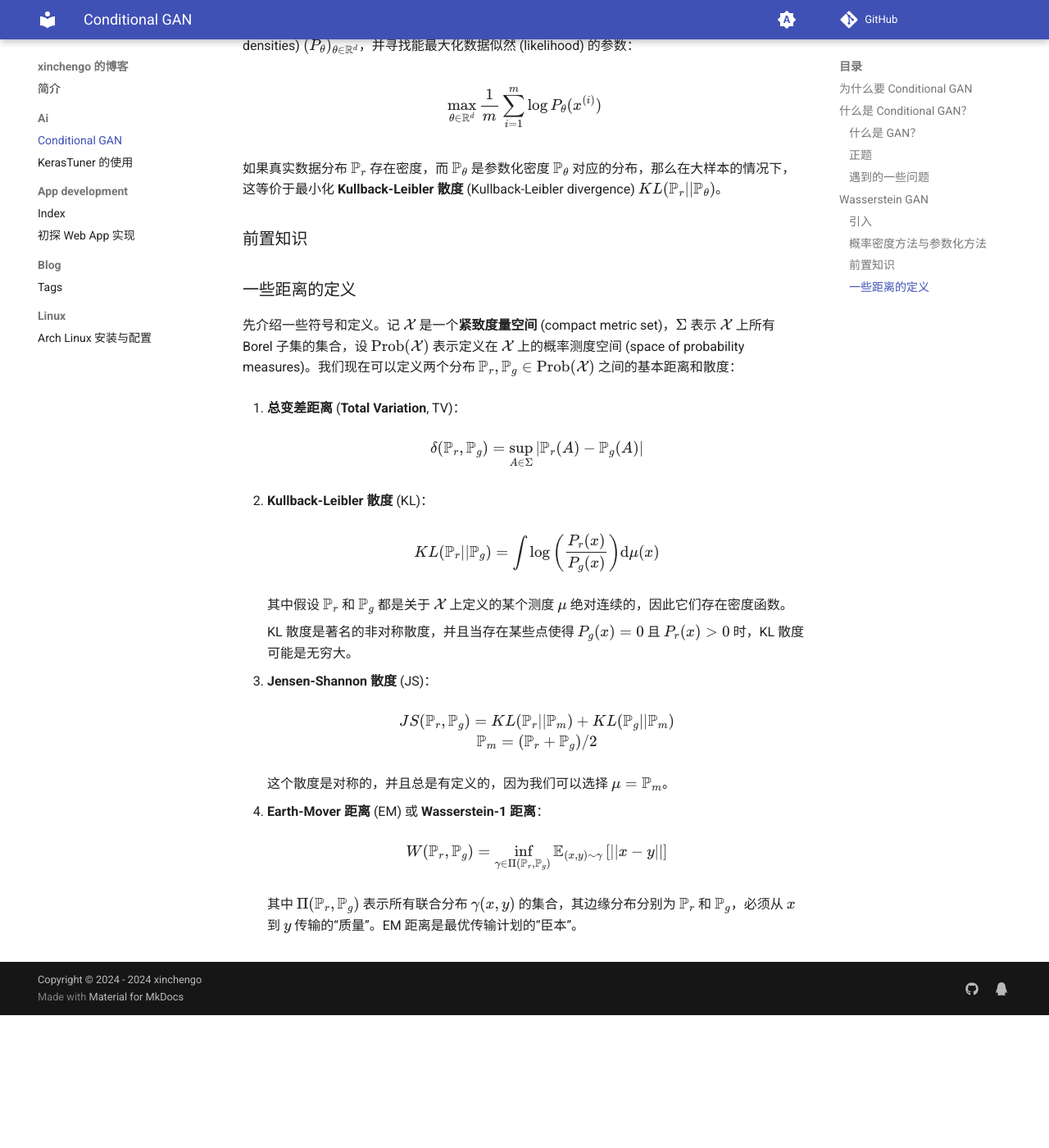
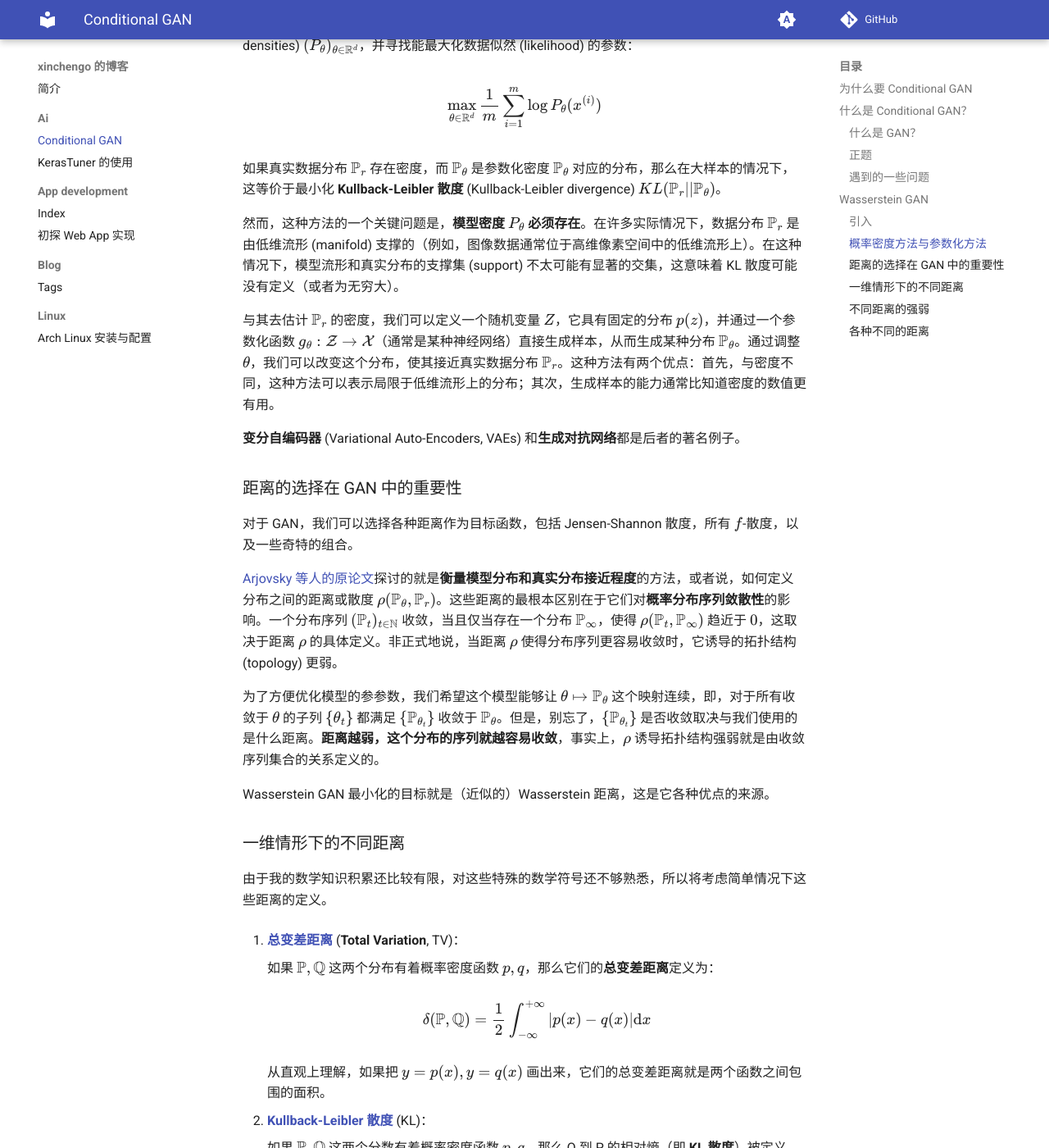
Before and after one commit to xinchengo/xinchengo.github.io, an MkDocs documentation site: the page built from docs/ai/20250126-探秘 Conditional GAN 之原理.md, in a window 1280 px wide and 1400 px high, scrolled down 3170 px. Shown: the whole window at 82% size. Built offline with MkDocs 1.6.1 and Material for MkDocs 9.7.7, drawn with Linux system fonts in a browser that asks for light colours; comment, search, counter and statistics services are not loaded; before the commit the page ends 4408 px from its top, so only the background shows below that; some of the changed text lies outside the part shown.

Commit message:
Add update for GAN

```diff
--- a/docs/ai/20250126-探秘 Conditional GAN 之原理.md
+++ b/docs/ai/20250126-探秘 Conditional GAN 之原理.md
@@ -106,11 +105,82 @@
 
 如果真实数据分布 $\mathbb P_r$ 存在密度，而 $\mathbb P_{\theta}$ 是参数化密度 $\mathbb P_{\theta}$ 对应的分布，那么在大样本的情况下，这等价于最小化 **Kullback-Leibler 散度** (Kullback-Leibler divergence) $KL(\mathbb P_r||\mathbb P_{\theta})$。
 
-### 前置知识
+然而，这种方法的一个关键问题是，**模型密度 $P_\theta$ 必须存在**。在许多实际情况下，数据分布 $\mathbb{P}_r$ 是由低维流形 (manifold) 支撑的（例如，图像数据通常位于高维像素空间中的低维流形上）。在这种情况下，模型流形和真实分布的支撑集 (support) 不太可能有显著的交集，这意味着 KL 散度可能没有定义（或者为无穷大）。
 
+与其去估计 $\mathbb P_r$ 的密度，我们可以定义一个随机变量 $Z$，它具有固定的分布 $p(z)$，并通过一个参数化函数 $g_\theta: \mathcal{Z} \rightarrow \mathcal{X}$（通常是某种神经网络）直接生成样本，从而生成某种分布 $\mathbb{P}_\theta$。通过调整 $\theta$，我们可以改变这个分布，使其接近真实数据分布 $\mathbb{P}_r$。这种方法有两个优点：首先，与密度不同，这种方法可以表示局限于低维流形上的分布；其次，生成样本的能力通常比知道密度的数值更有用。
 
+**变分自编码器** (Variational Auto-Encoders, VAEs) 和**生成对抗网络**都是后者的著名例子。
 
-### 一些距离的定义
+### 距离的选择在 GAN 中的重要性
+
+对于 GAN，我们可以选择各种距离作为目标函数，包括 Jensen-Shannon 散度，所有 $f$-散度，以及一些奇特的组合。
+
+[Arjovsky 等人的原论文](https://arxiv.org/abs/1701.07875)探讨的就是**衡量模型分布和真实分布接近程度**的方法，或者说，如何定义分布之间的距离或散度 $\rho(\mathbb P_{\theta},\mathbb P_r)$。这些距离的最根本区别在于它们对**概率分布序列敛散性**的影响。一个分布序列 $(\mathbb P_t)_{t\in\mathbb N}$ 收敛，当且仅当存在一个分布 $\mathbb P_{\infty}$，使得 $\rho(\mathbb P_t,\mathbb P_{\infty})$ 趋近于 $0$，这取决于距离 $\rho$ 的具体定义。非正式地说，当距离 $\rho$ 使得分布序列更容易收敛时，它诱导的拓扑结构 (topology) 更弱。
+
+为了方便优化模型的参参数，我们希望这个模型能够让 $\theta \mapsto \mathbb P_{\theta}$ 这个映射连续，即，对于所有收敛于 $\theta$ 的子列 $\left\{\theta_t\right\}$ 都满足 $\left\{\mathbb P_{\theta_t}\right\}$ 收敛于 $\mathbb P_{\theta}$。但是，别忘了，$\left\{\mathbb P_{\theta_t}\right\}$ 是否收敛取决与我们使用的是什么距离。**距离越弱，这个分布的序列就越容易收敛**，事实上，$\rho$ 诱导拓扑结构强弱就是由收敛序列集合的关系定义的。
+
+Wasserstein GAN 最小化的目标就是（近似的）Wasserstein 距离，这是它各种优点的来源。
+
+### 一维情形下的不同距离
+
+由于我的数学知识积累还比较有限，对这些特殊的数学符号还不够熟悉，所以将考虑简单情况下这些距离的定义。
+
+1. [**总变差距离**](https://en.wikipedia.org/wiki/Total_variation_distance_of_probability_measures) (**Total Variation**, TV)：
+
+    如果 $\mathbb P,\mathbb Q$ 这两个分布有着概率密度函数 $p,q$，那么它们的**总变差距离**定义为：
+
+    $$
+    \delta(\mathbb P,\mathbb Q)=\frac{1}{2}\int_{-\infty}^{+\infty} |p(x)-q(x)|\mathrm dx
+    $$
+
+    从直观上理解，如果把 $y=p(x),y=q(x)$ 画出来，它们的总变差距离就是两个函数之间包围的面积。
+
+2. [**Kullback-Leibler 散度**](https://en.wikipedia.org/wiki/Kullback%E2%80%93Leibler_divergence) (KL)：
+
+    如果 $\mathbb P,\mathbb Q$ 这两个分数有着概率密度函数 $p,q$，那么 Q 到 P 的相对熵（即 **KL 散度**）被定义为：
+
+    $$
+    \begin{aligned}
+    D_{KL}(\mathbb P||\mathbb Q)&=\int_{-\infty}^{+\infty}p(x)\log\left(\frac{p(x)}{q(x)}\right)\mathrm dx \\
+    &=\mathbb E_{x\sim \mathbb P}\left[\log\frac{p(x)}{q(x)}\right]
+    \end{aligned}
+    $$
+
+    在这个定义下，KL 散度在很多情况下都不存在，而且即使存在也很可能不是对称的（考虑 $\exists x,q(x)=0$）。为了让这个散度变得对称，我们又定义了一个**Jensen-Shannon 散度**，即：
+
+    $$
+    \begin{gather*}
+    D_{JS}(\mathbb P||\mathbb Q)=D_{KL}(\mathbb P||\mathbb M)+D_{KL}(\mathbb Q||\mathbb M)\\
+    M=(\mathbb P+\mathbb Q)/2
+    \end{gather*}
+    $$
+
+3. [**动土者距离**](https://en.wikipedia.org/wiki/Earth_mover%27s_distance) (Earth Mover's distance, EMD)：
+
+    如果 $\mathbb P,\mathbb Q$ 这两个分布有着概率密度函数 $p,q,P(x)=\int_{-\infty}^xp(t)\mathrm dt,Q(x)=\int_{-\infty}^q(t)\mathrm dt$，则它们的**动土者距离**为：
+
+    $$
+    W_1(\mathbb P,\mathbb Q)=\int_{-\infty}^{\infty}|P(x)-Q(x)|\mathrm dx
+    $$
+
+    动土者距离是计算机科学上的称谓，在数学领域，一般把这种距离称为 [**Wasserstein-1 距离**](https://en.wikipedia.org/wiki/Wasserstein_metric)或者 **Kantorovich–Rubinstein 距离**。从直观上理解，如果把 $y=p(x),y=q(x)$ 的图像画出来，动土者距离就相当于把 $p(x)$ “搬运”成 $q(x)$ 最小需要耗费的代价（只计水平方向上的）。
+
+### 不同距离的强弱
+
+**定理 1**：记 $\mathbb P$ 是一个一维的概率分布，$\left\{\mathbb P_n\right\}$ 是一个概率分布的序列，$\mathbb P$ 有着概率密度函数 $p$，$\mathbb P_i$ 有着概率密度函数 $p_i$，则，考虑它们在 $n\to\infty$ 的极限：
+
+1. 以下两个命题等价：
+    - $\delta(\mathbb P_n,\mathbb P)\to 0$
+    - $D_{JS}(\mathbb P_n,\mathbb P)\to 0$
+2. 以下两个命题等价：
+    - $W(\mathbb P_n,\mathbb P)\to 0$
+    - $\mathbb P_n\xrightarrow{\mathcal D}\mathbb P$，其中 $\xrightarrow{\mathcal D}$ 代表**依分布收敛** (convergence in distribution)，即，$\forall x,\lim_{n\to\infty}p_n(x)=p(x)$。
+3. 若 $D_{KL}(\mathbb P_n||\mathbb P)\to 0$ 或 $D_{KL}(\mathbb P_n||\mathbb P)\to 0$，则 1 中命题成立。
+4. 若 1 中命题成立，则 2 中命题成立。
+
+TBC
+
+### 各种不同的距离
 
 先介绍一些符号和定义。记 $\mathcal X$ 是一个**紧致度量空间** (compact metric set)，$\Sigma$ 表示 $\mathcal X$ 上所有 Borel 子集的集合，设 $\operatorname{Prob}(\mathcal X)$ 表示定义在 $\mathcal X$ 上的概率测度空间 (space of probability measures)。我们现在可以定义两个分布 $\mathbb P_r,\mathbb P_g\in\operatorname{Prob}(\mathcal X)$ 之间的基本距离和散度：
 
@@ -133,10 +203,10 @@
 3. **Jensen-Shannon 散度** (JS)：
 
     $$
-    \begin{gather}
+    \begin{gather*}
     JS(\mathbb P_r,\mathbb P_g)=KL(\mathbb P_r ||\mathbb P_m) + KL(\mathbb P_g || \mathbb P_m) \\
     \mathbb P_m = (\mathbb P_r + \mathbb P_g) / 2
-    \end{gather}
+    \end{gather*}
     $$
 
     这个散度是对称的，并且总是有定义的，因为我们可以选择 $\mu = \mathbb P_m$。
```
Also changed, not shown: other parts of docs/ai/20250126-探秘 Conditional GAN 之原理.md (+1 -2 lines).
